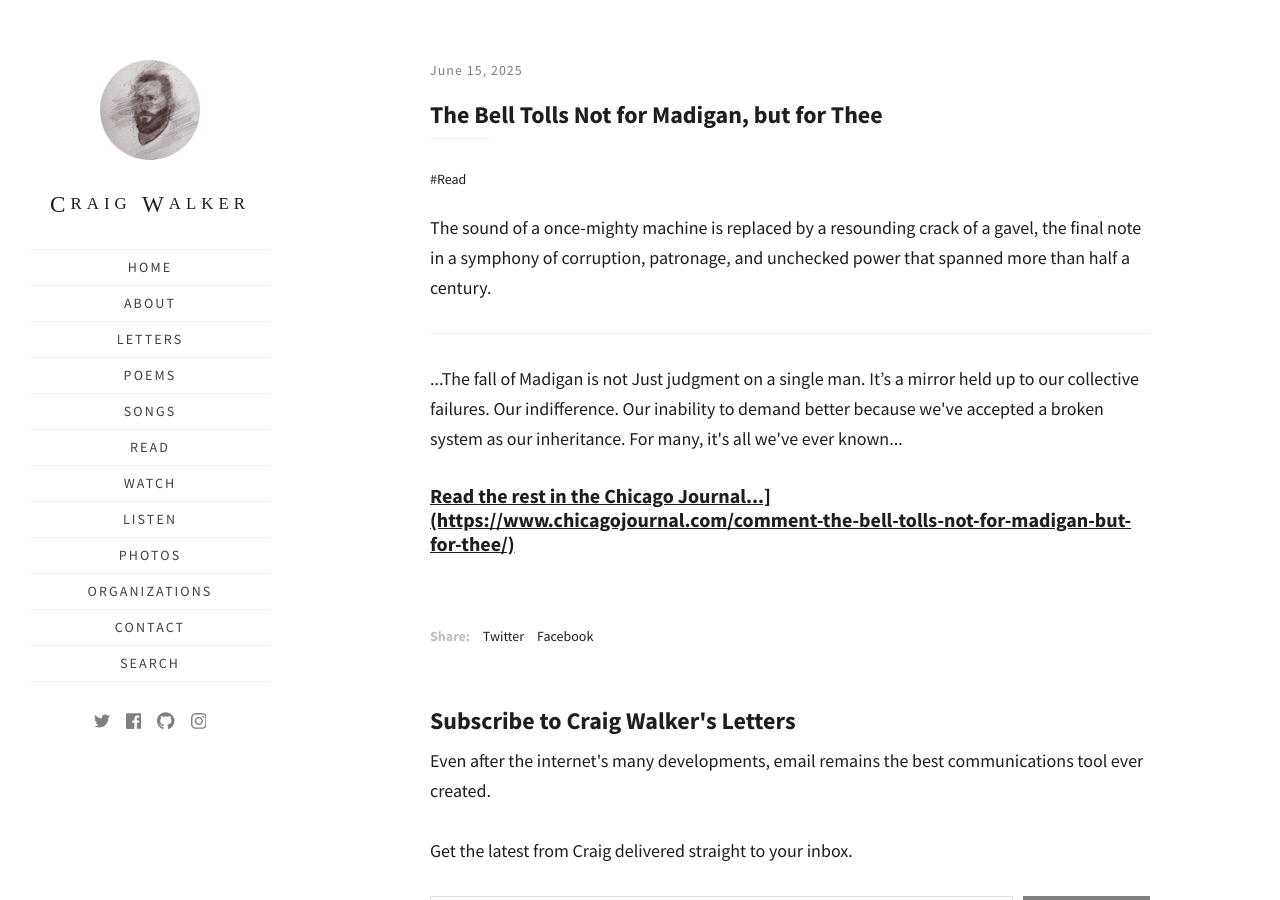
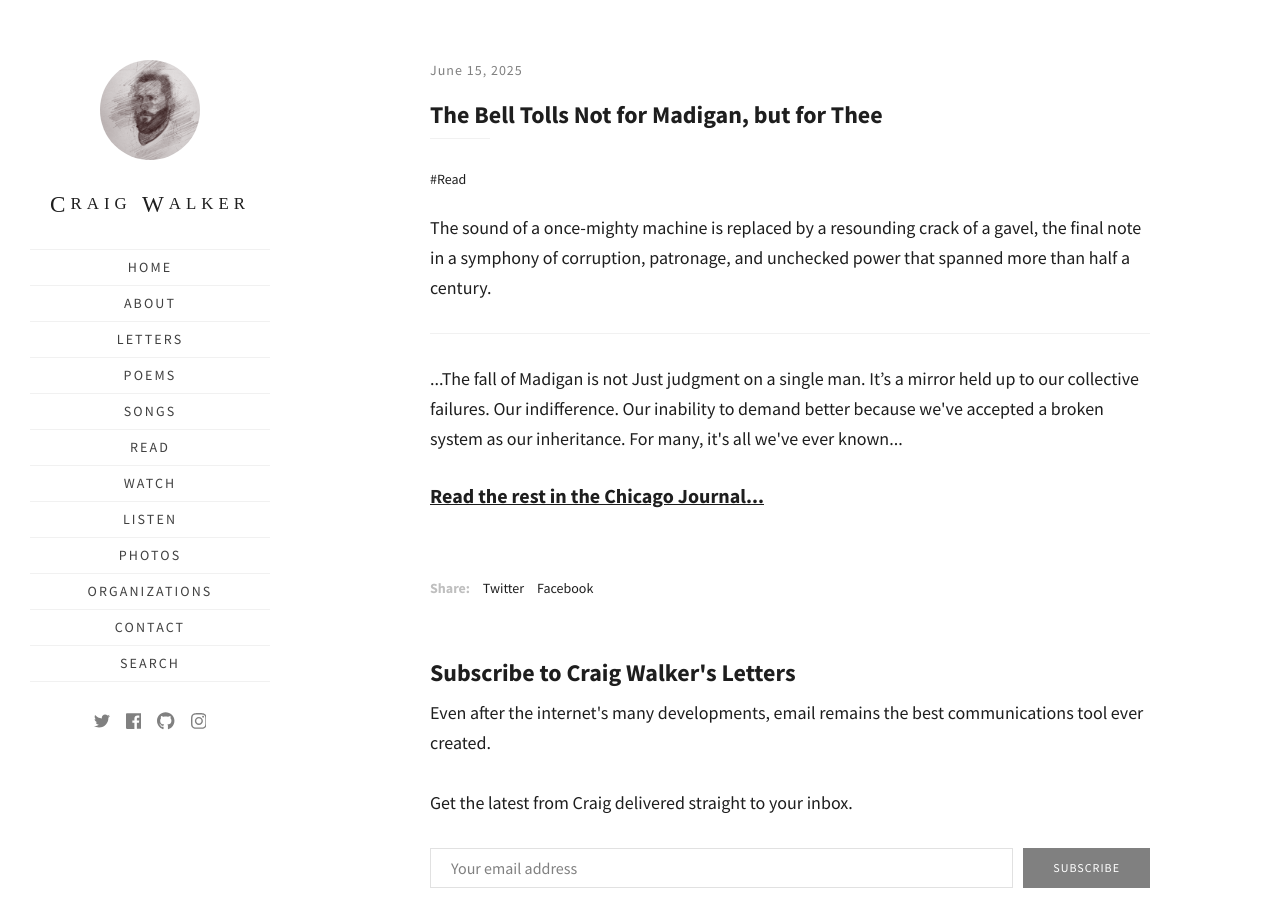
Before and after one commit to walkercraig/walkercraig, a Jekyll site: the page built from _posts/2025/2025-06-15-the-bell-tolls-not-for-madigan-it-tolls-for-thee.md, in a window 1280 px wide and 900 px high. Built offline with Jekyll 4.4.1, drawn with Linux system fonts in a browser that asks for light colours; some web fonts are replaced; some of the changed lines change nothing that is shown.

Commit message:
Update 2025-06-15-the-bell-tolls-not-for-madigan-it-tolls-for-thee.md

```diff
--- a/_posts/2025/2025-06-15-the-bell-tolls-not-for-madigan-it-tolls-for-thee.md
+++ b/_posts/2025/2025-06-15-the-bell-tolls-not-for-madigan-it-tolls-for-thee.md
@@ -12,6 +12,6 @@ The sound of a once-mighty machine is replaced by a resounding crack of a gavel,
 
 <p>...The fall of Madigan is not Just judgment on a single man. It’s a mirror held up to our collective failures. Our indifference. Our inability to demand better because we've accepted a broken system as our inheritance. For many, it's all we've ever known...</p>
 
-<h3><a href="[https://www.chicagojournal.com/opinion-comment-lets-go-brandon/">Read the rest in the Chicago Journal...](https://www.chicagojournal.com/comment-the-bell-tolls-not-for-madigan-but-for-thee/)</a></h3>
+<h3><a href="https://www.chicagojournal.com/comment-the-bell-tolls-not-for-madigan-but-for-thee/">Read the rest in the Chicago Journal...</a></h3>
 
 <br/>
```
